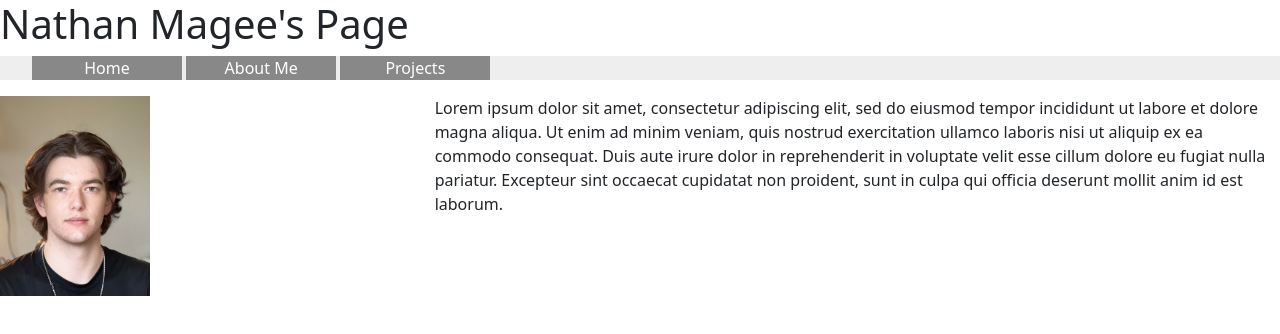
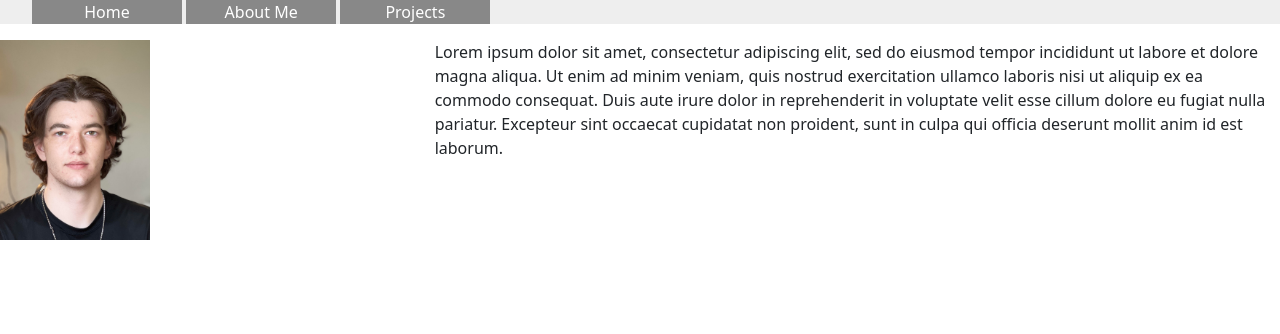
Before and after one commit to nathanmagee/PortfolioLab, a plain HTML site: page index.html in a window 1280 px wide. Drawn offline with nearby package versions, Linux system fonts and the light colour scheme.

Commit message:
Removed header

```diff
--- a/index.html
+++ b/index.html
@@ -33,8 +33,6 @@
     </style>
   </head>
   <body>
-    <h1>Nathan Magee's Page</h1>
-
     <script src="https://cdn.jsdelivr.net/npm/bootstrap@5.1.3/dist/js/bootstrap.bundle.min.js" integrity="sha384-ka7Sk0Gln4gmtz2MlQnikT1wXgYsOg+OMhuP+IlRH9sENBO0LRn5q+8nbTov4+1p" crossorigin="anonymous"></script>
 
     <div class="row">
```
